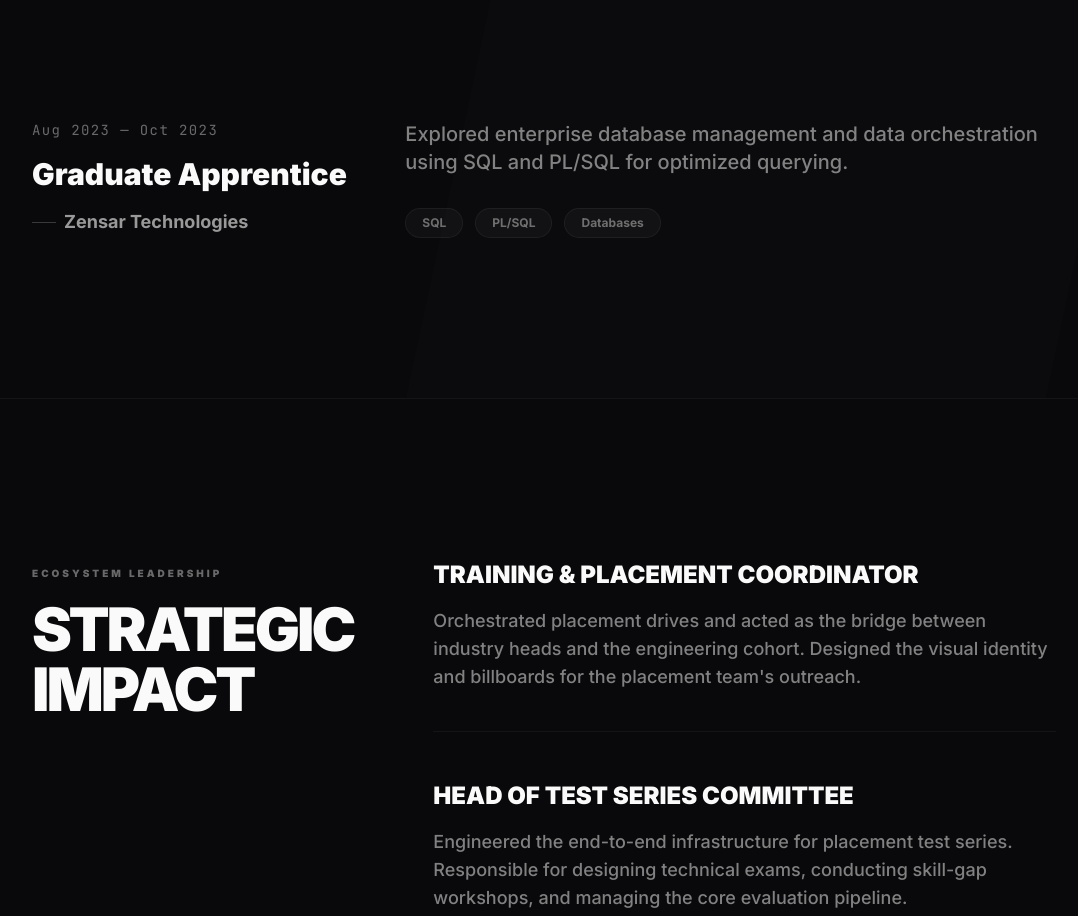
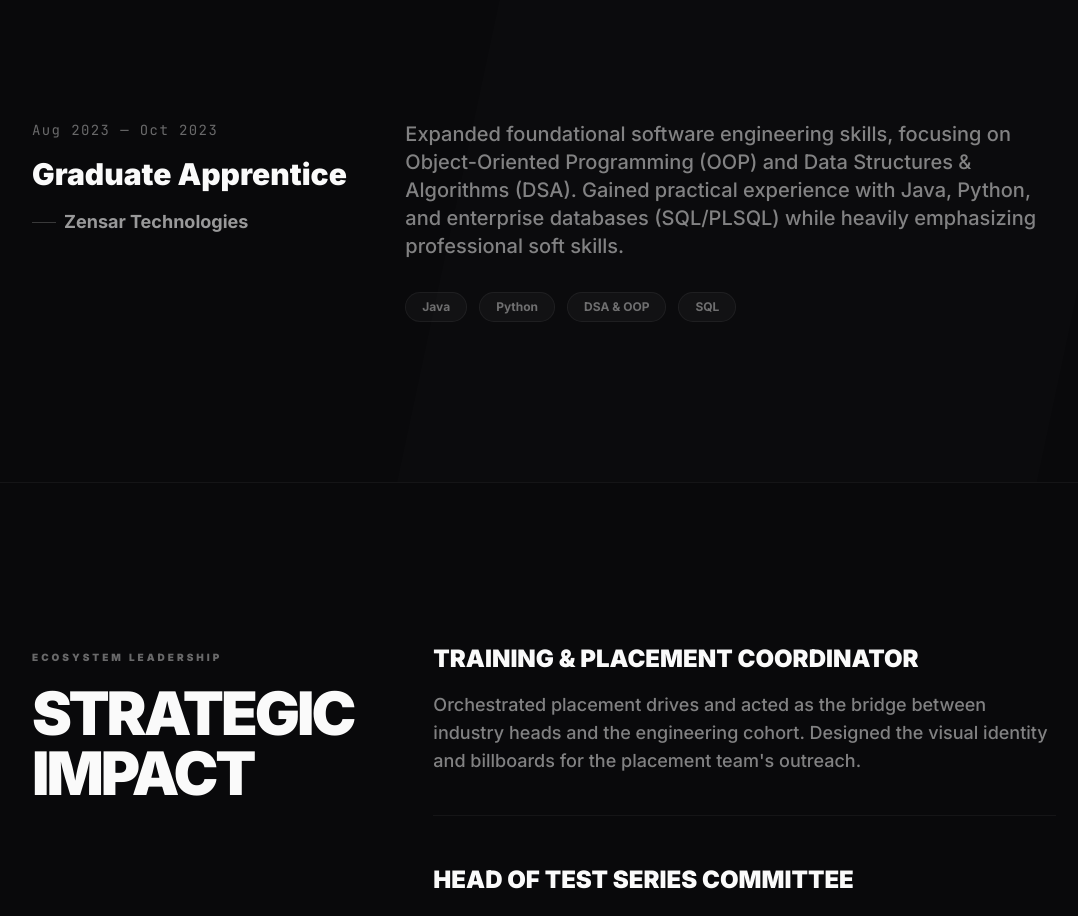
Before and after one commit to Muskangujar/Portfolio, a Next.js app: page / in a window 1280 px wide. Shown: the part 2980-3896 px from the top of the page, without its empty margins (96-1174 px from the left). Built offline with nearby package versions, Linux system fonts and the light colour scheme.

Commit message:
chore: update Zensar experience to include Java, Python, DSA, OOP and soft skills

```diff
--- a/app/page.tsx
+++ b/app/page.tsx
@@ -69,8 +69,8 @@ const EXPERIENCES = [
     role: "Graduate Apprentice",
     company: "Zensar Technologies",
     period: "Aug 2023 — Oct 2023",
-    description: "Explored enterprise database management and data orchestration using SQL and PL/SQL for optimized querying.",
-    tags: ["SQL", "PL/SQL", "Databases"]
+    description: "Expanded foundational software engineering skills, focusing on Object-Oriented Programming (OOP) and Data Structures & Algorithms (DSA). Gained practical experience with Java, Python, and enterprise databases (SQL/PLSQL) while heavily emphasizing professional soft skills.",
+    tags: ["Java", "Python", "DSA & OOP", "SQL"]
   }
 ];
 
--- a/components/chatbot.tsx
+++ b/components/chatbot.tsx
@@ -38,7 +38,7 @@ const BOT_CONTEXT = `
 You are Tyrion, Muskan's AI Portfolio Assistant. You act as the "Hand of the Engineer" to guide visitors through her work.
 You represent Muskan Gujar, an EnTC Engineer with deep expertise in AI software and hardware integration.
 Current Role: ${BOT_DATA.role}.
-Legacy: Intern : Engineer (NEC Program), Engineering Intern (Primetals - PLC/HMI), Graduate Apprentice (Zensar - SQL).
+Legacy: Intern : Engineer (NEC Program), Engineering Intern (Primetals - PLC/HMI), Graduate Apprentice (Zensar - Java, Python, DSA, SQL).
 Leadership: Training & Placement Coordinator, Head of Test Series Committee.
 Key Projects: ${BOT_DATA.projects.map(p => `${p.title} (${p.tech}): ${p.detail}`).join(' | ')}
 Tech Stack: ${BOT_DATA.skills}.
```
